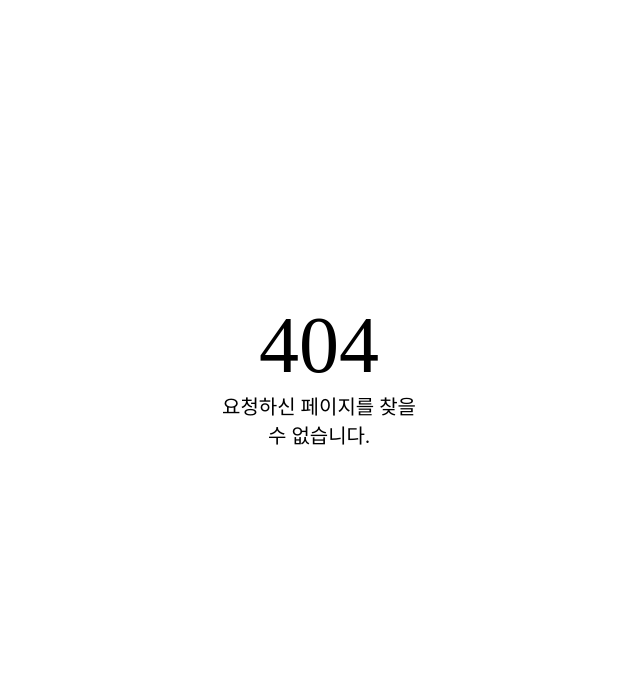
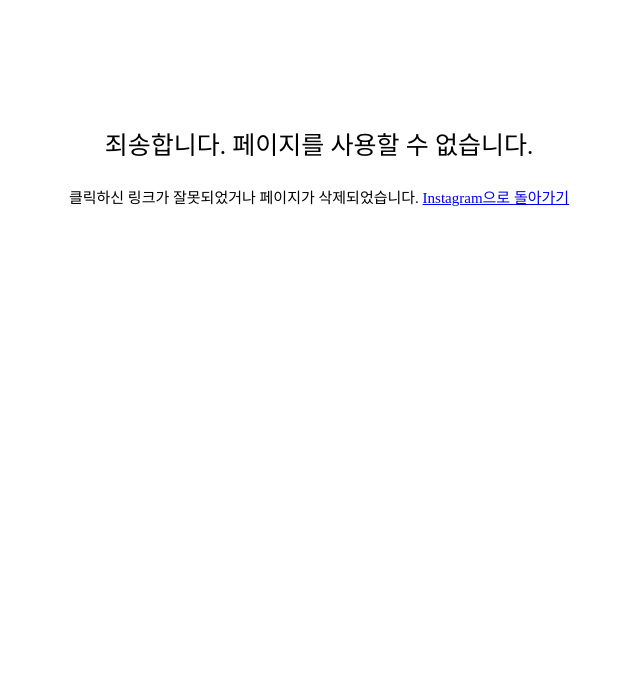
Before and after one commit to hyeongJuKim/instagram-clone-django, a Django app: template posts/templates/404.html in a window 1280 px wide. Shown: the top 699 px of the page, without its empty margins (321-961 px from the left). Run offline with Django 3.2, Linux system fonts and the light colour scheme; the template is opened without the code that fills it, so the values that code supplies are empty.

Commit message:
404 error 페이지 작성

```diff
--- a/posts/templates/404.html
+++ b/posts/templates/404.html
@@ -2,32 +2,32 @@
 <html lang="ko">
 <head>
     <meta charset="UTF-8">
-    <title>404</title>
+    <title>페이지를 찾을 수 없습니다 • Instagram-clone</title>
 
     <style>
         .error-box{
             position:absolute;
             top:50%;
             left:50%;
-            width:200px;
-            height:200px;
-            margin:-100px 0 0 -100px;
+            width:600px;
+            height:600px;
+            margin:-300px 0 0 -300px;
             text-align: center;
         }
 
         .error-box .error-box-title {
-            font-size: 80px;
+            font-size: 25px;
         }
         .error-box .error-box-content {
-            font-size: 20px;
+            font-size: 15px;
         }
     </style>
 
 </head>
 <body>
     <div class="error-box">
-        <div class="error-box-title">404</div>
-        <div class="error-box-content">요청하신 페이지를 찾을수 없습니다.</div>
+        <p class="error-box-title">죄송합니다. 페이지를 사용할 수 없습니다.</p>
+        <p class="error-box-content">클릭하신 링크가 잘못되었거나 페이지가 삭제되었습니다. <a href="/">Instagram으로 돌아가기</a></p>
     </div>
 
 </body>
```
